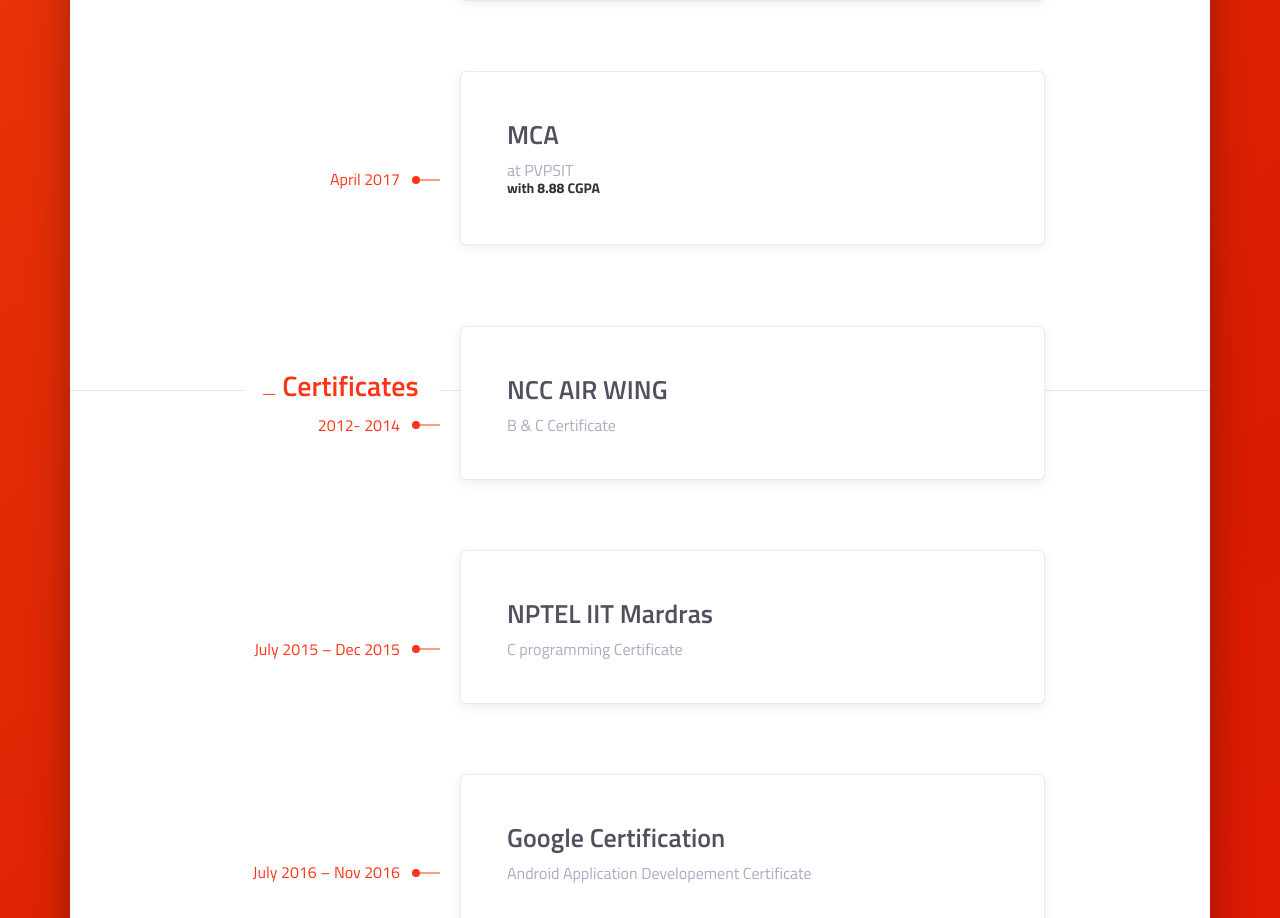
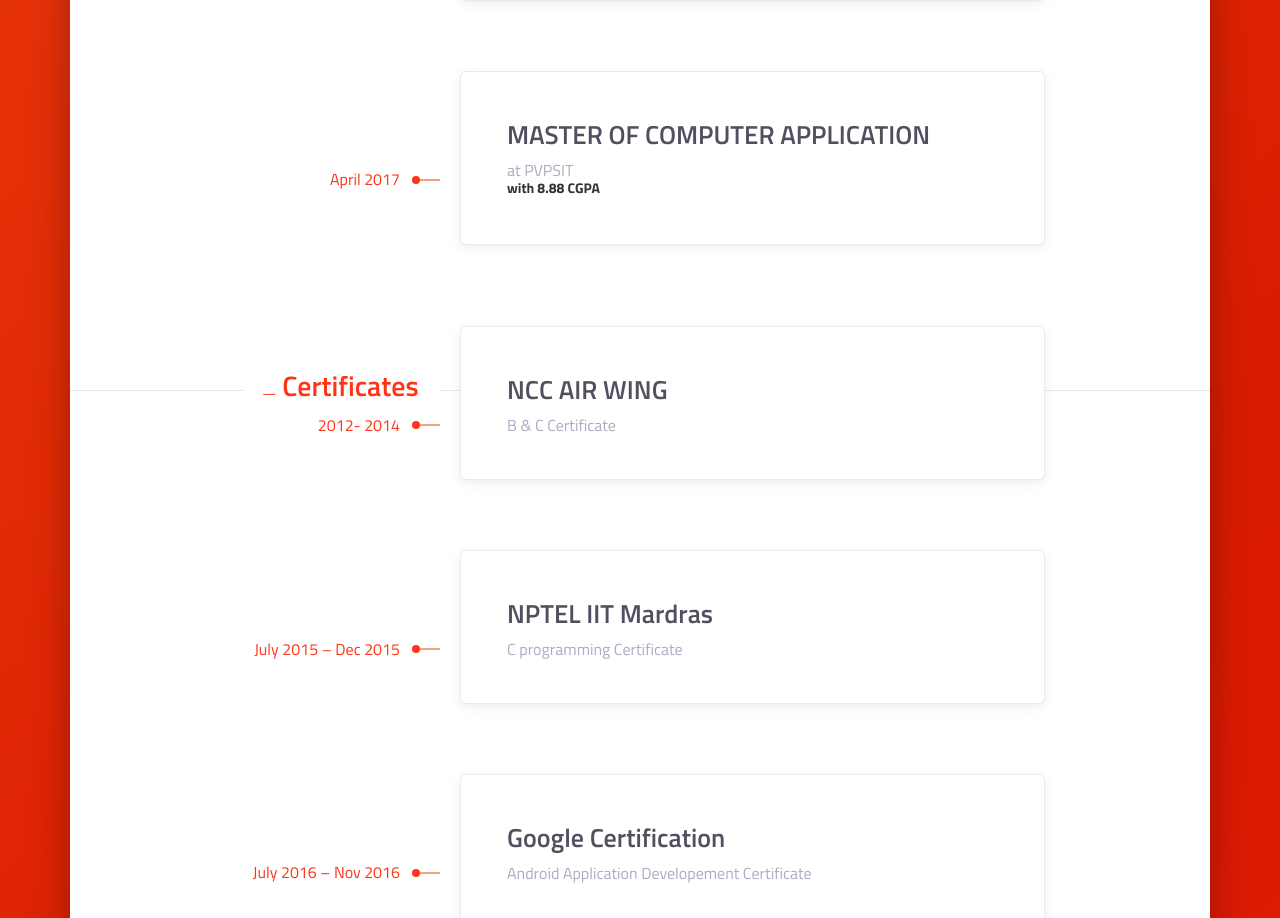
Before and after one commit to ModHussain/New-Angularport, an Angular app: page / in a window 1280 px wide. Shown: the part 2616-3534 px from the top of the page. Built offline with nearby package versions, Linux system fonts and the light colour scheme.

Commit message:
Update app.component.html

```diff
--- a/src/app/app.component.html
+++ b/src/app/app.component.html
@@ -180,7 +180,7 @@
     <div class="card-container">
             <span class="col-md-3 col-md-offset-1 side-note">April 2017</span>
             <div class="col-md-6 resume-card">
-              <h3 class="title">MCA<small>at PVPSIT</small></h3>
+              <h3 class="title">MASTER OF COMPUTER APPLICATION<small>at PVPSIT</small></h3>
       <strong>with 8.88 CGPA</strong>
             </div>
           </div>
```
